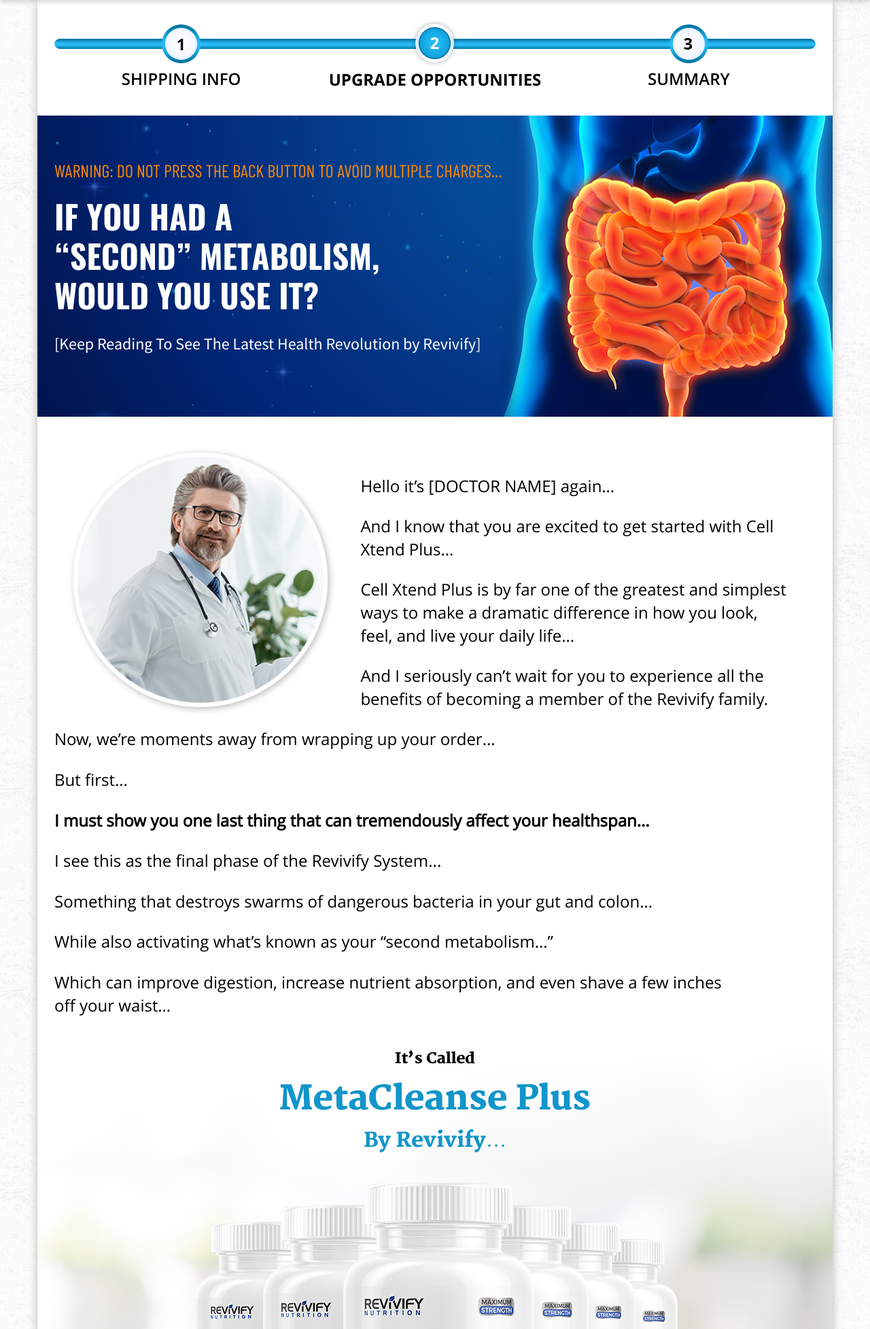
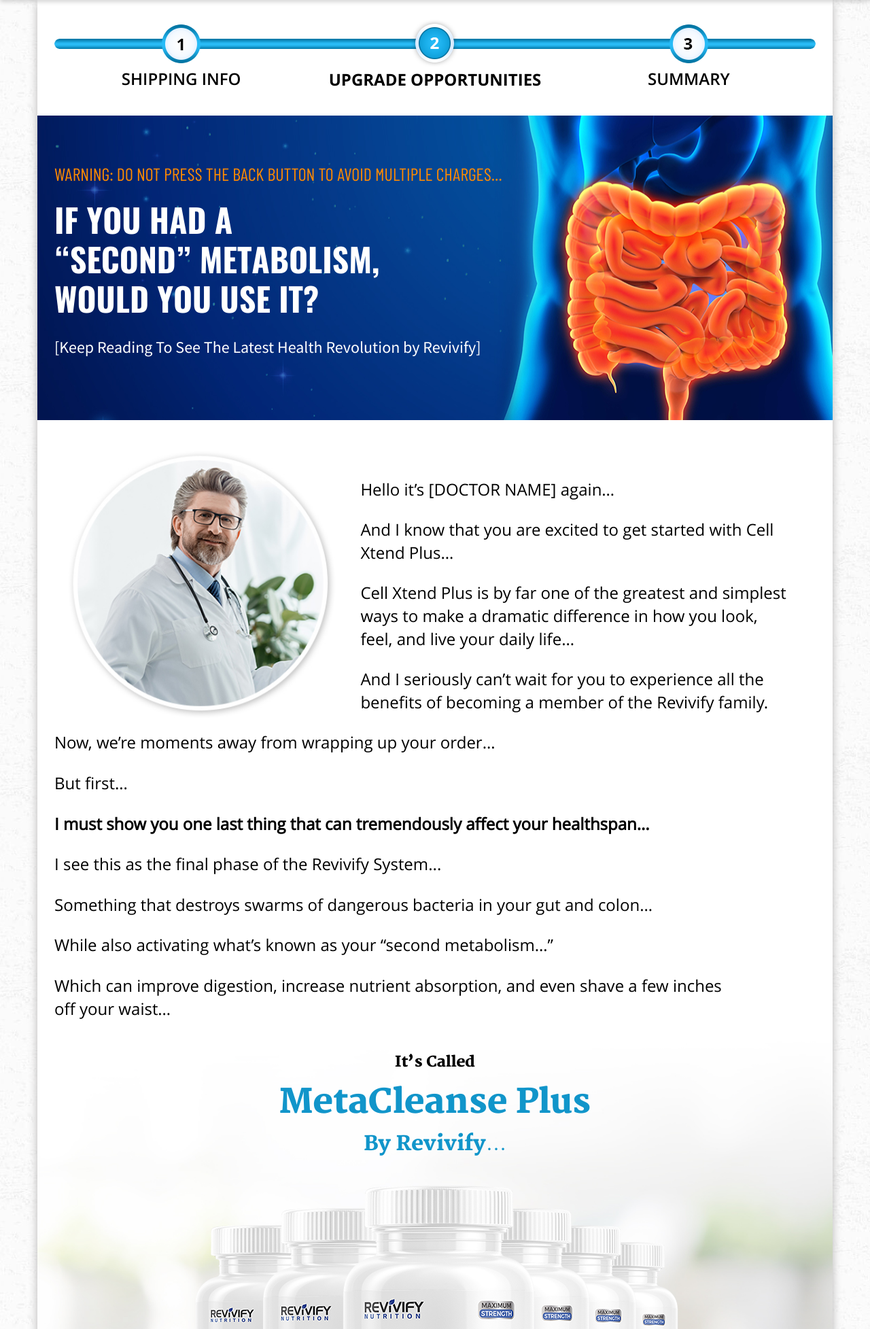
Before and after one commit to DhakaCoders/ColonCleanse-HTML, a PHP site: page /index.html in a window 1280 px wide. Shown: the part 82-2037 px from the top of the page at 68% size. Run offline with PHP 8.4, Linux system fonts and the light colour scheme.

Commit message:
padding update

```diff
--- a/style.css
+++ b/style.css
@@ -24,14 +24,6 @@
     font-style: normal;
     font-display: swap;
 }
-@font-face {
-    font-family: 'OpenSansItalic';
-    src: url(assets/fonts/OpenSansItalic/OpenSansItalic.woff2) format('woff2'),
-         url(assets/fonts/OpenSansItalic/OpenSansItalic.woff) format('woff');
-    font-weight: normal;
-    font-style: normal;
-    font-display: swap;
-}
 
 @font-face {
     font-family: 'Vollkorn-Semibold';
@@ -43,15 +35,6 @@
 }
 
 @font-face {
-    font-family: 'Vollkorn-Bold';
-    src: url(assets/fonts/Vollkorn-Bold/Vollkorn-Bold.woff2) format('woff2'),
-    	 url(assets/fonts/Vollkorn-Bold/Vollkorn-Bold.woff) format('woff');
-    font-weight: normal;
-    font-style: normal;
-    font-display: swap;
-}
-
-@font-face {
     font-family: 'Merriweather-Black';
     src: url(assets/fonts/Merriweather-Black/Merriweather-Black.woff2) format('woff2'),
     	 url(assets/fonts/Merriweather-Black/Merriweather-Black.woff) format('woff');
@@ -93,27 +76,11 @@
     font-style: normal;
     font-display: swap;
 }
-@font-face {
-    font-family: 'Barlow-Extrabold';
-    src: url(assets/fonts/Barlow-Extrabold/Barlow-Extrabold-webfont.woff2) format('woff2'),
-         url(assets/fonts/Barlow-Extrabold/Barlow-Extrabold-webfont.woff) format('woff');
-    font-weight: normal;
-    font-style: normal;
-    font-display: swap;
-}
 
 @font-face {
     font-family: 'SourceSansPro-Regular';
     src: url(assets/fonts/SourceSansPro-Regular/SourceSansPro-Regular.woff2) format('woff2'),
          url(assets/fonts/SourceSansPro-Regular/SourceSansPro-Regular.woff) format('woff');
-    font-weight: normal;
-    font-style: normal;
-    font-display: swap;
-}
-@font-face {
-    font-family: 'SourceSansPro-Semibold';
-    src: url(assets/fonts/SourceSansPro-Semibold/SourceSansPro-Semibold.woff2) format('woff2'),
-         url(assets/fonts/SourceSansPro-Semibold/SourceSansPro-Semibold.woff) format('woff');
     font-weight: normal;
     font-style: normal;
     font-display: swap;
@@ -360,7 +327,7 @@ header.fl-hdr {
 }
 .special-offer-dsc {
     position: relative;
-    padding: 65px 20px 80px 0;
+    padding: 70px 20px 80px 0;
     z-index: 3;
     color: #fff;
 }
@@ -435,6 +402,9 @@ header.fl-hdr {
 .fl-content-sec-4-dsc{
     padding-top: 10px;
 }
+.fl-content-4-btm-sec{
+    padding-bottom: 25px;
+}
 
 .fl-content-sec-5-wrp {
     background: #1195ca;
@@ -465,6 +435,7 @@ header.fl-hdr {
 .bs-wrok-5-btm-dsc {
     color: #fff;
     padding-right: 45px;
+    margin-top: -10px;
 }
 .bs-wrok-5-btm-img{
     margin-left: -45px;
@@ -497,7 +468,7 @@ header.fl-hdr {
 .fl-content-6-fights-wrp ul li img {
     position: absolute;
     left: 20px;
-    bottom: -45px;
+    bottom: -50px;
     z-index: 3;
 }
 
@@ -1528,6 +1499,9 @@ header.fl-hdr {
     .fl-content-9-img-tp {
         margin-left: 0;
     }
+    .bs-wrok-5-btm-dsc {
+        margin-top: 0;
+    }
 
 
 }
```
Also changed, not shown: assets/fonts/Barlow-ExtraBold/barlow-extrabold-webfont.woff (deleted), assets/fonts/Barlow-ExtraBold/barlow-extrabold-webfont.woff2 (deleted), assets/fonts/OpenSansItalic/OpenSansItalic.woff (deleted), assets/fonts/OpenSansItalic/OpenSansItalic.woff2 (deleted), assets/fonts/SourceSansPro-Semibold/SourceSansPro-Semibold.woff (deleted), assets/fonts/SourceSansPro-Semibold/SourceSansPro-Semibold.woff2 (deleted), assets/fonts/Vollkorn-Bold/Vollkorn-Bold.woff (deleted), assets/fonts/Vollkorn-Bold/Vollkorn-Bold.woff2 (deleted).
